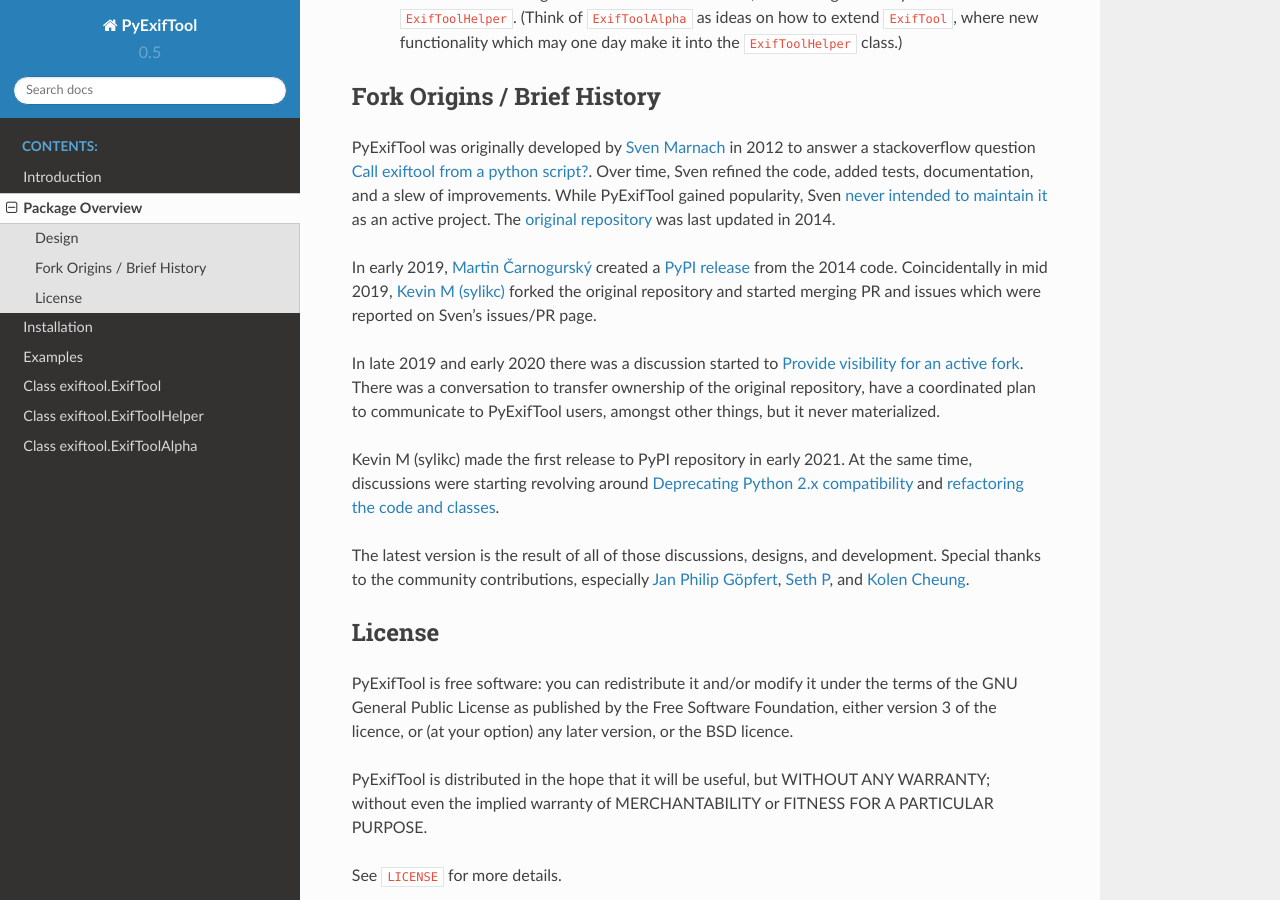
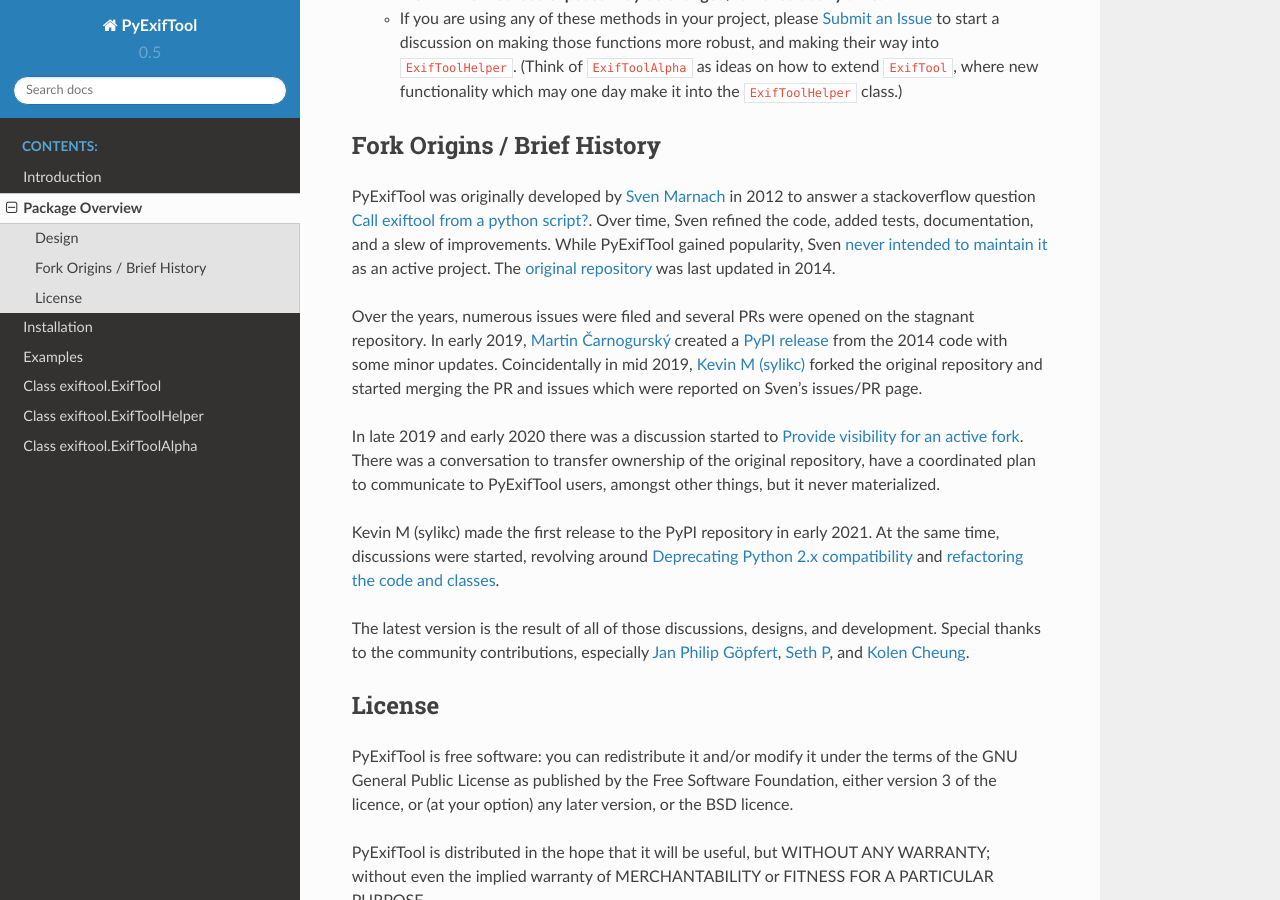
Before and after one commit to smarnach/pyexiftool, a Sphinx documentation site: the page built from docs/source/package.rst, in a window 1280 px wide and 900 px high, scrolled down 992 px. Built offline with Sphinx 7.4.7 and the Read the Docs theme 2.0.0, drawn with Linux system fonts in a browser that asks for light colours; some of the changed text lies outside the part shown.

Commit message:
Tweaked the README a bit and now there's one less duplicate blurb in the documentation

```diff
--- a/README.rst
+++ b/README.rst
@@ -202,18 +209,19 @@
 While PyExifTool gained popularity, Sven `never intended to maintain it`_ as
 an active project.  The `original repository`_ was last updated in 2014.
 
-In early 2019, `Martin Čarnogurský`_ created a `PyPI release`_ from the
-2014 code.  Coincidentally in mid 2019, `Kevin M (sylikc)`_ forked the original
-repository and started merging PR and issues which were reported on Sven's
-issues/PR page.
+Over the years, numerous issues were filed and several PRs were opened on the
+stagnant repository.  In early 2019, `Martin Čarnogurský`_ created a
+`PyPI release`_ from the 2014 code with some minor updates.  Coincidentally in
+mid 2019, `Kevin M (sylikc)`_ forked the original repository and started merging
+the PR and issues which were reported on Sven's issues/PR page.
 
 In late 2019 and early 2020 there was a discussion started to
 `Provide visibility for an active fork`_.  There was a conversation to
 transfer ownership of the original repository, have a coordinated plan to
 communicate to PyExifTool users, amongst other things, but it never materialized.
 
-Kevin M (sylikc) made the first release to PyPI repository in early 2021.
-At the same time, discussions were starting revolving around
+Kevin M (sylikc) made the first release to the PyPI repository in early 2021.
+At the same time, discussions were started, revolving around
 `Deprecating Python 2.x compatibility`_ and `refactoring the code and classes`_.
 
 The latest version is the result of all of those discussions, designs,
--- a/docs/source/examples.rst
+++ b/docs/source/examples.rst
@@ -2,4 +2,7 @@
 Examples
 ********
 
+
 TODO show some ExifTool and ExifToolHelper use cases for common exiftool operations
+
+TODO show some Advanced use cases, and maybe even some don't-do-this-even-though-you-can cases
--- a/docs/source/package.rst
+++ b/docs/source/package.rst
@@ -1,6 +1,8 @@
 ****************
 Package Overview
 ****************
+
+All classes live under the PyExifTool library namespace: ``exiftool``
 
 Design
 ======
```
Also changed, not shown: other parts of README.rst (+13 -6 lines), docs/source/index.rst (+11 -13 lines).
